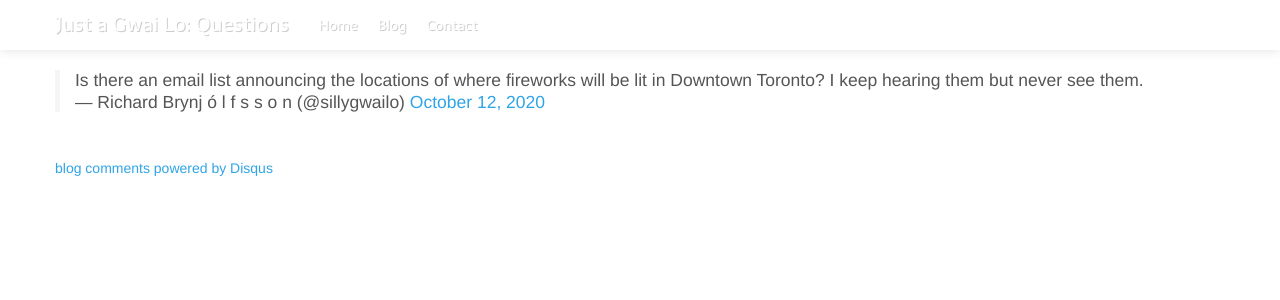
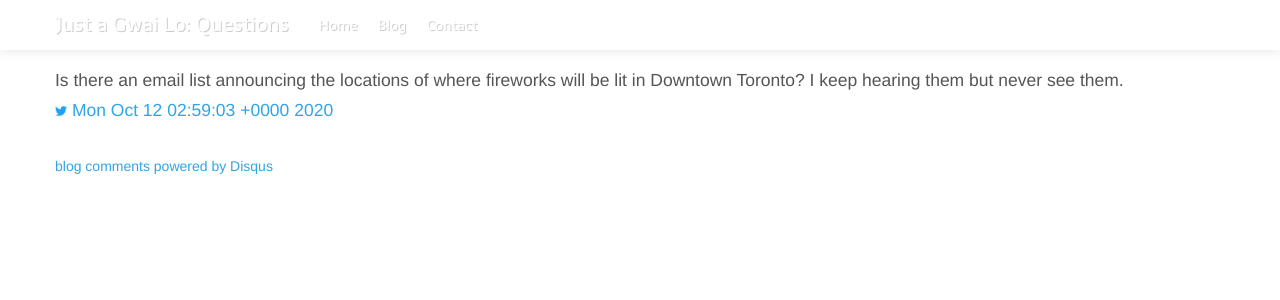
Before and after one commit to sillygwailo/questions.justagwailo.com, a Jekyll site: the page built from _posts/2020-10-11-fireworks-in-toronto.md, in a window 1280 px wide. Shown: the top 300 px of the page. Built offline with Jekyll 4.4.1, drawn with Linux system fonts in a browser that asks for light colours; nearby versions of some CDN libraries; comment, search, counter and statistics services are not loaded.

Commit message:
Convert a question to straight Markdown.

```diff
--- a/_posts/2020-10-11-fireworks-in-toronto.md
+++ b/_posts/2020-10-11-fireworks-in-toronto.md
@@ -5,6 +5,6 @@ layout: post
 description: Is there an email list announcing the locations of where fireworks will be lit in Downtown Toronto?
 ---
 
+Is there an email list announcing the locations of where fireworks will be lit in Downtown Toronto? I keep hearing them but never see them.
 
-
-<blockquote class="twitter-tweet"><p lang="en" dir="ltr">Is there an email list announcing the locations of where fireworks will be lit in Downtown Toronto? I keep hearing them but never see them.</p>&mdash; Richard Brynj ó l f s s o n (@sillygwailo) <a href="https://twitter.com/sillygwailo/status/1315487115279556608?ref_src=twsrc%5Etfw">October 12, 2020</a></blockquote> <script async src="https://platform.twitter.com/widgets.js" charset="utf-8"></script>
+<img src="/images/twitter.png" width="12" /> [Mon Oct 12 02:59:03 +0000 2020](https://twitter.com/sillygwailo/status/1315487115279556608)
```
